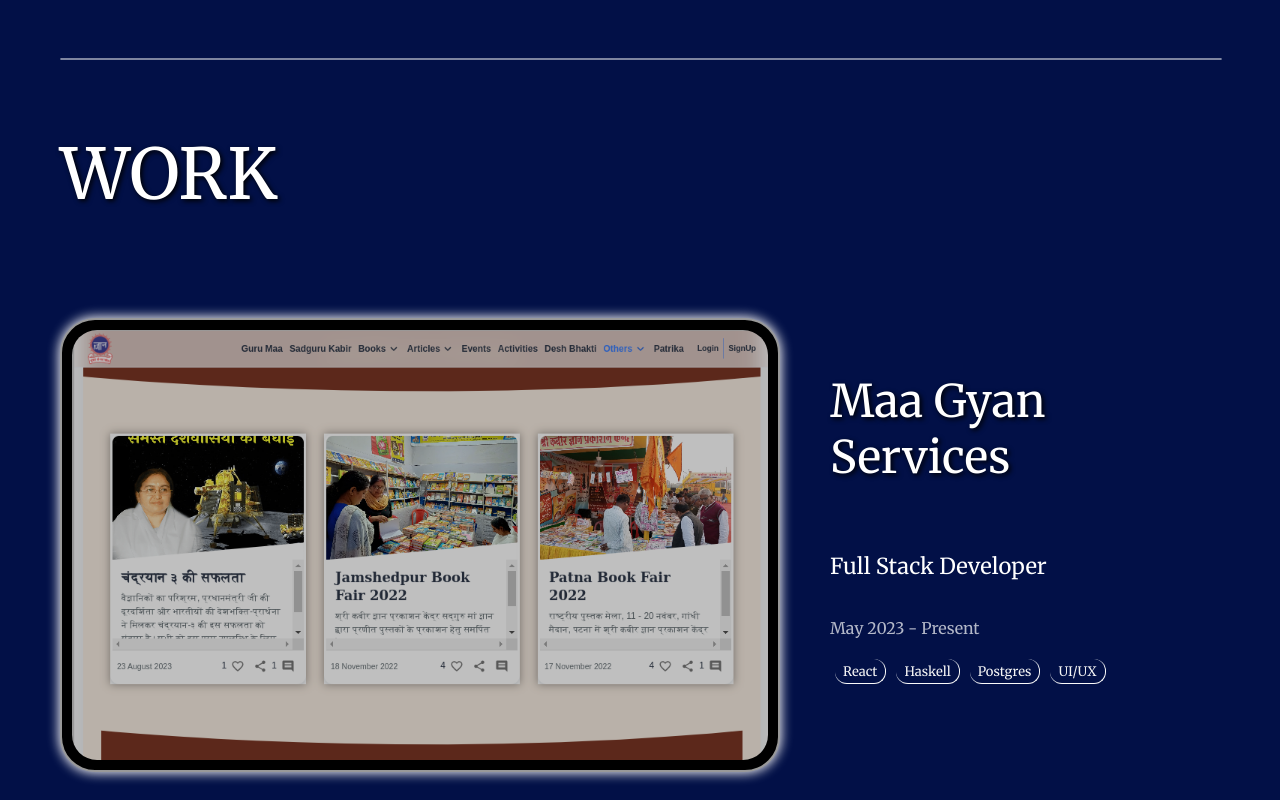
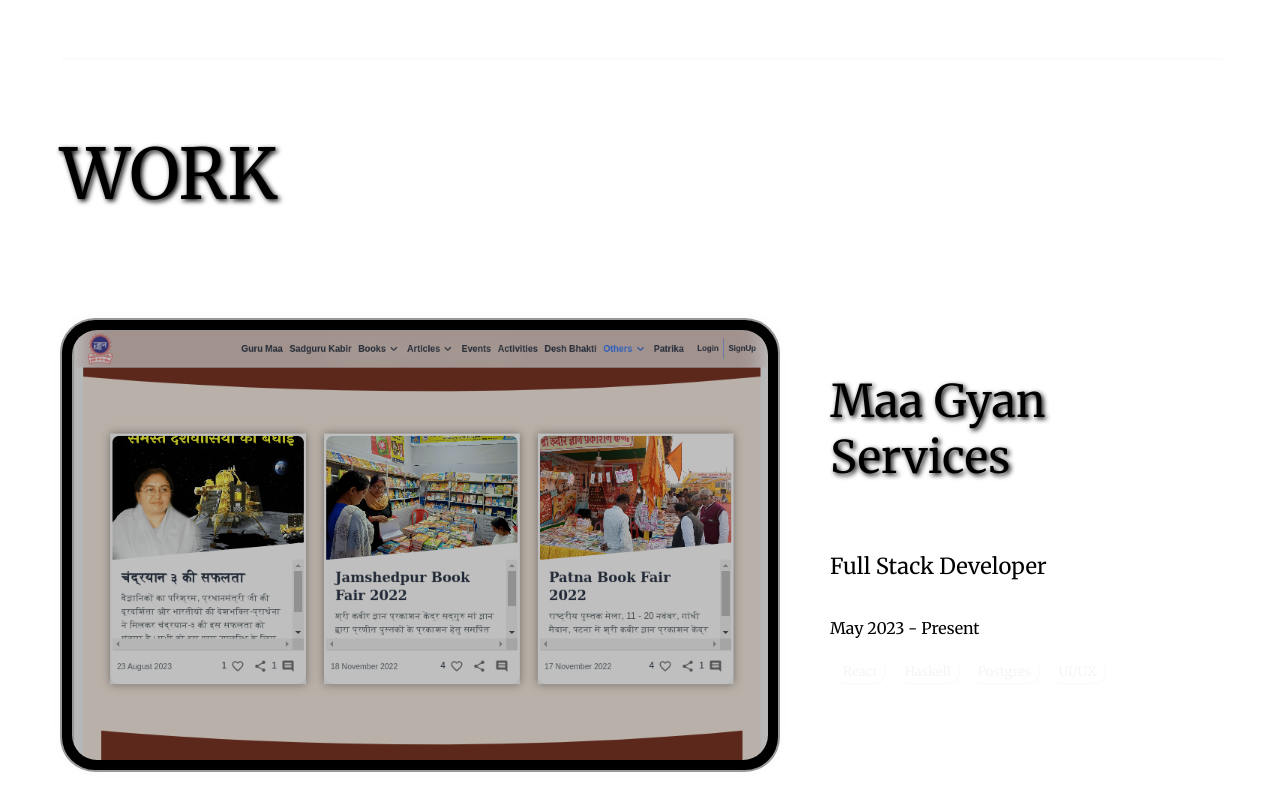
Before and after one commit to archiKumari/my_portfolio, a React (Create React App) app: page / in a window 1280 px wide. Shown: the part 1180-1980 px from the top of the page. Built offline with nearby package versions, Linux system fonts and the light colour scheme.

Commit message:
Removed dark background

```diff
--- a/src/App.css
+++ b/src/App.css
@@ -1,8 +1,7 @@
 @import url('https://fonts.googleapis.com/css2?family=Merriweather:ital,wght@0,300;0,400;0,700;0,900;1,300;1,400;1,700;1,900&display=swap');
 
 body, #root {
-  font-family: 'Merriweather', serif;
-  color: rgb(255, 255, 255);
+  font-family: 'Merriweather';
 }
 
 .main-container {
--- a/src/App.js
+++ b/src/App.js
@@ -1,4 +1,4 @@
-import { motion, useMotionTemplate, useMotionValue } from "framer-motion";
+import { motion } from "framer-motion";
 
 import "./App.css";
 import HeroSection from "./Components/HeroSection/HeroSection";
@@ -9,26 +9,8 @@ import Contact from "./Components/ContactSection/Contact";
 import HorizontalDivider from "./Components/Dividers/HorizontalDivider";
 
 function App() {
-  const mouseX = useMotionValue(0);
-  const mouseY = useMotionValue(0);
-
-  function handleMouseMove({clientX,clientY,currentTarget}) {
-    const {left,top} = currentTarget.getBoundingClientRect();
-    let xPosition = clientX - left;
-    let yPosition = clientY - top;
-
-    mouseX.set(xPosition);
-    mouseY.set(yPosition);
-  }
-
   return (
-    <motion.div
-      className="main-container"
-      onMouseMove={handleMouseMove}
-      style={{
-        background: useMotionTemplate`radial-gradient(250px circle at ${mouseX}px ${mouseY}px ,rgba(14,41,150,2),rgba(2,16,71,1))`,
-      }}
-    >
+    <motion.div className="main-container">
       <section id="ABOUT">
         <HeroSection />
       </section>
--- a/src/Components/ContactSection/Contact.css
+++ b/src/Components/ContactSection/Contact.css
@@ -11,5 +11,4 @@
     width: 55px;
     height: 55px;
     margin: 20px;
-    color: white;
 }
--- a/src/Components/Frames/DesktopFrame/DesktopFrame.css
+++ b/src/Components/Frames/DesktopFrame/DesktopFrame.css
@@ -37,7 +37,6 @@
 
 .desktop-title {
   font-size: 45px;
-  color: rgba(255, 255, 255, 1);
   text-shadow: 2px 2px 5px rgba(0, 0, 0, 1);
 }
 
@@ -47,7 +46,6 @@
 
 .subtext {
   font-size: 16px;
-  opacity: 0.8;
 }
 
 .badge-container {
--- a/src/Components/Frames/MobileFrame/MobileFrame.css
+++ b/src/Components/Frames/MobileFrame/MobileFrame.css
@@ -36,7 +36,6 @@
 
 .mobile-title {
   font-size: 45px;
-  color: rgba(255, 255, 255, 1);
   text-shadow: 2px 2px 5px rgba(0, 0, 0, 1);
 }
 
@@ -46,7 +45,6 @@
 
 .subtext {
   font-size: 16px;
-  opacity: 0.7;
 }
 
 .badge-container {
```
Also changed, not shown: src/Assets/Logo/haskell-icon.svg, src/Assets/Logo/photoshop-icon.svg.
